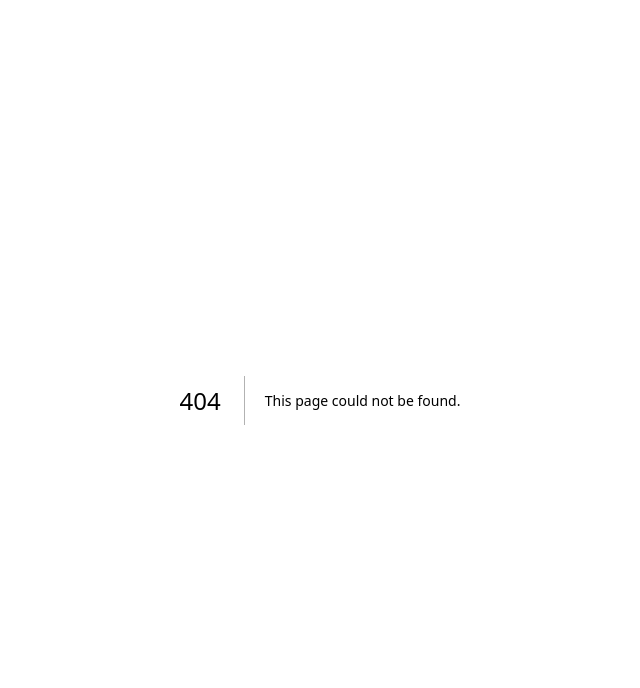
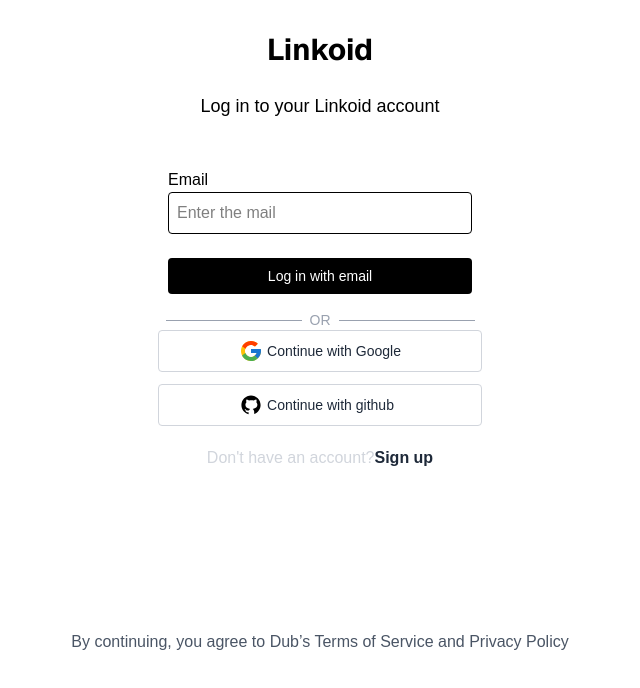
Before and after one commit to 24Atharv/Linkoid, a Next.js app in the folder frontend/: page /auth/signin in a window 1280 px wide. Before the commit this address had no page. Shown: the top 688 px of the page, without its empty margins (320-960 px from the left). Built offline with nearby package versions, Linux system fonts and the light colour scheme.

Commit message:
signin ep

```diff
--- /dev/null
+++ b/frontend/app/auth/signin/page.tsx
@@ -0,0 +1,25 @@
+import GithubAuthButton from "@/app/Buttons/GithubAuthButton";
+import GoogleAuthButton from "@/app/Buttons/GoogleAuthButton";
+
+export default function signup() {
+    return <div className="min-h-screen bg-white text-black flex flex-col items-center">
+        <span className="mt-8 font-bold text-3xl font-sans">Linkoid</span>
+        <span className="mt-6 font-medium text-lg">Log in to your Linkoid account</span>
+        <div className="flex flex-col p-4 mt-8">
+            <span>Email</span>
+            <input className="text-black p-2 border w-76 rounded border-b-black" type="text" placeholder="Enter the mail" />
+            <button className="text-sm bg-black text-white mt-6 rounded p-2">Log in with email</button>
+        </div>
+        <div className="flex items-center gap-2 text-gray-400">
+        <hr className="w-34" />
+        <span className="text-sm">OR</span>
+        <hr className="w-34" />
+        </div>
+        <div className="gap-3 flex flex-col">
+            <GoogleAuthButton />
+            <GithubAuthButton />
+        </div>
+            <span className="mt-5 text-gray-300">Don't have an account?<span className="font-semibold text-gray-800">Sign up</span></span>
+            <span className="mt-40 text-gray-600">By continuing, you agree to Dub’s Terms of Service and Privacy Policy</span>
+    </div>
+}
```
